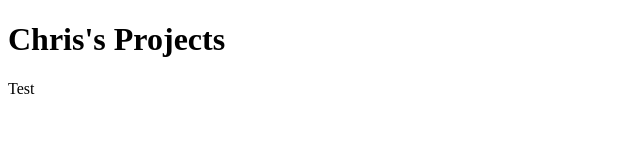
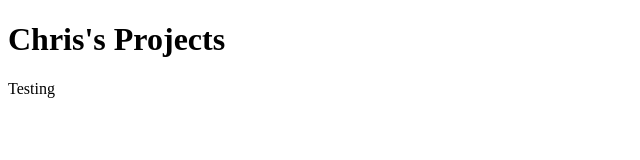
Before and after one commit to cbaucke/Portfolio_Site, a plain HTML site: page index.html in a window 1280 px wide. Shown: the full height of the page, 0-640 px from the left. Drawn offline with Linux system fonts and the light colour scheme.

Commit message:
Testing hook 3rd try

```diff
--- a/index.html
+++ b/index.html
@@ -10,6 +10,6 @@
 
     <body>
         <h1>Chris's Projects</h1>
-        <p>Test</p>
+        <p>Testing</p>
     </body>
 </html>
```
